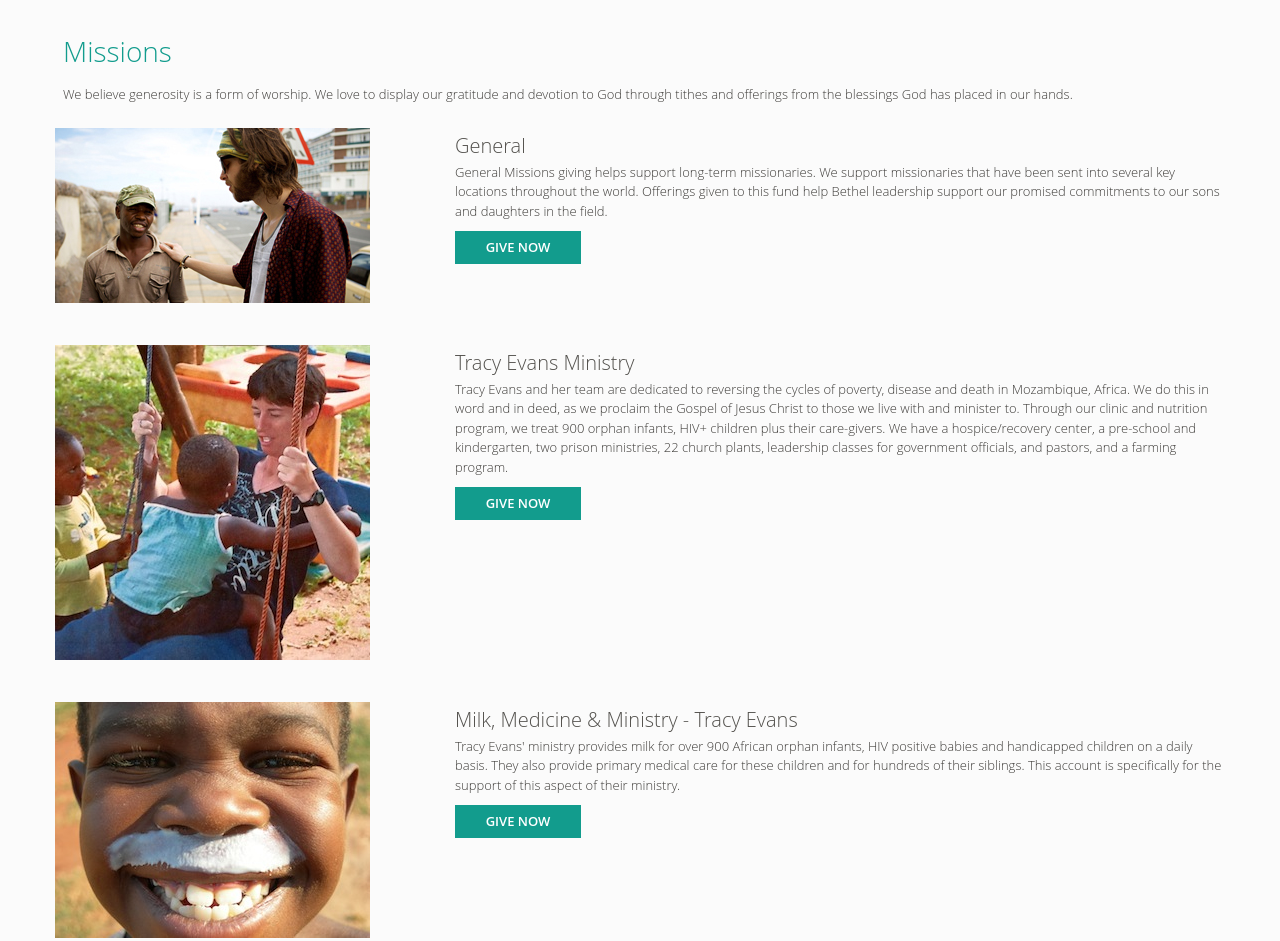
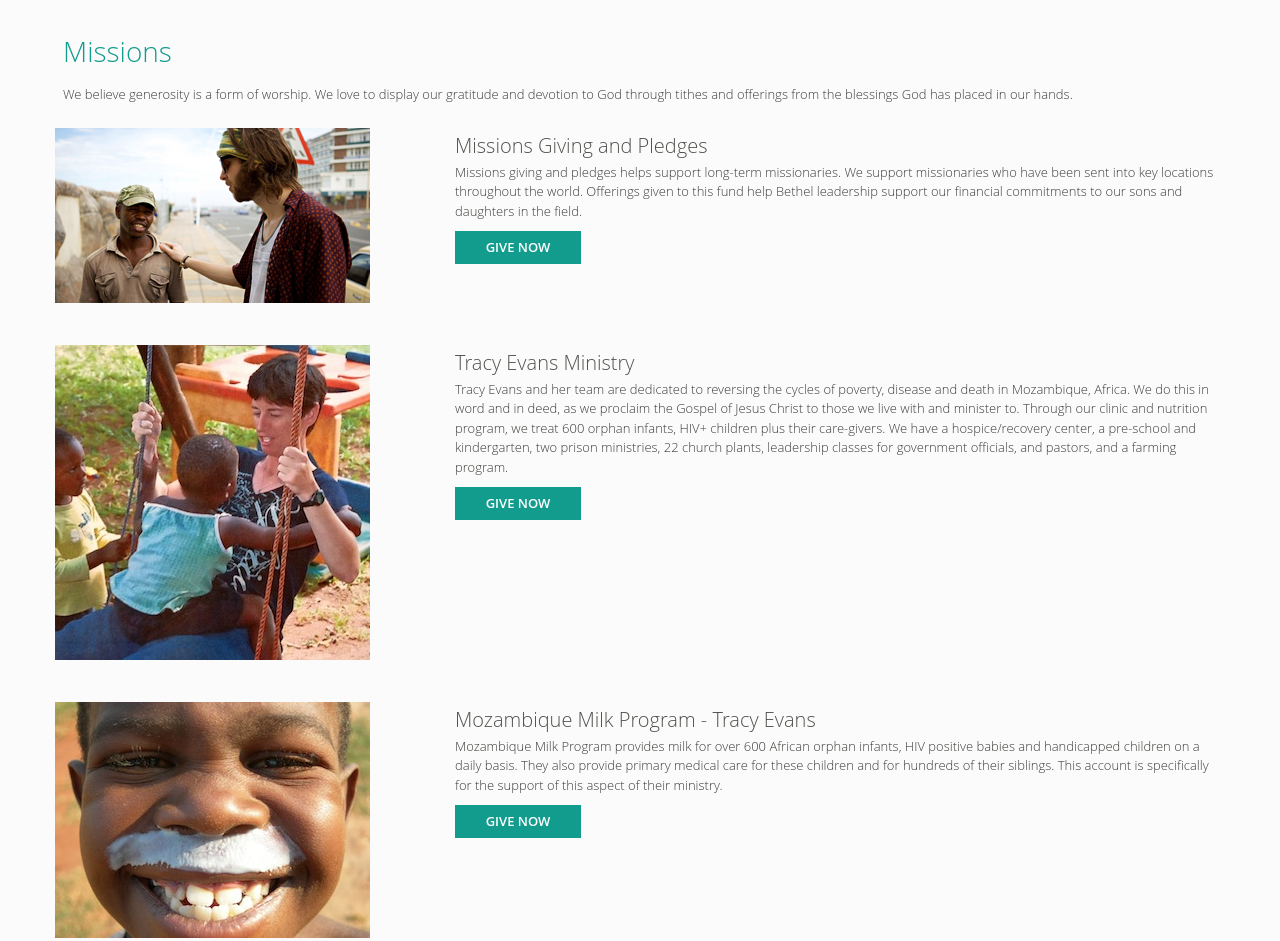
Before and after one commit to ibethel/give, a plain HTML site: page missions.html in a window 1280 px wide. Shown: the part 225-1166 px from the top of the page. Drawn offline with nearby package versions, Linux system fonts and the light colour scheme; a script that the page names is missing.

Commit message:
update missions content

```diff
--- a/missions.html
+++ b/missions.html
@@ -124,8 +124,8 @@
                                 <img src="img/GeneralMissions.jpg" alt="">
                             </div>
                             <div class="span8 info">
-                                <h3>General</h3>
-                                <p>General Missions giving helps support long-term missionaries.  We support missionaries that have been sent into several key locations throughout the world.  Offerings given to this fund help Bethel leadership support our promised commitments to our sons and daughters in the field.</p>
+                                <h3>Missions Giving and Pledges</h3>
+                                <p>Missions giving and pledges helps support long-term missionaries. We support missionaries who have been sent into key locations throughout the world. Offerings given to this fund help Bethel leadership support our financial commitments to our sons and daughters in the field.</p>
                                 <p><a href="/junction.html#missions" class="button">GIVE NOW</a></p>
                             </div>
                         </div>
@@ -135,7 +135,7 @@
                             </div>
                             <div class="span8 info">
                                 <h3>Tracy Evans Ministry</h3>
-                                <p>Tracy Evans and her team are dedicated to reversing the cycles of poverty, disease and death in Mozambique, Africa. We do this in word and in deed, as we proclaim the Gospel of Jesus Christ to those we live with and minister to. Through our clinic and nutrition program, we treat 900 orphan infants, HIV+ children plus their care-givers. We have a hospice/recovery center, a pre-school and kindergarten, two prison ministries, 22 church plants, leadership classes for government officials, and pastors, and a farming program.</p>
+                                <p>Tracy Evans and her team are dedicated to reversing the cycles of poverty, disease and death in Mozambique, Africa. We do this in word and in deed, as we proclaim the Gospel of Jesus Christ to those we live with and minister to. Through our clinic and nutrition program, we treat 600 orphan infants, HIV+ children plus their care-givers. We have a hospice/recovery center, a pre-school and kindergarten, two prison ministries, 22 church plants, leadership classes for government officials, and pastors, and a farming program.</p>
                                 <p><a href="/junction.html#missions" class="button">GIVE NOW</a></p>
                             </div>
                         </div>
@@ -146,8 +146,8 @@
                             </div>
                             <div class="span8 info">
                                 <a name="milk"></a>
-                                <h3>Milk, Medicine & Ministry - Tracy Evans</h3>
-                                <p>Tracy Evans' ministry provides milk for over 900 African orphan infants, HIV positive babies and handicapped children on a daily basis.  They also provide primary medical care for these children and for hundreds of their siblings.  This account is specifically for the support of this aspect of their ministry.</p>
+                                <h3>Mozambique Milk Program - Tracy Evans</h3>
+                                <p>Mozambique Milk Program provides milk for over 600 African orphan infants, HIV positive babies and handicapped children on a daily basis. They also provide primary medical care for these children and for hundreds of their siblings. This account is specifically for the support of this aspect of their ministry.</p>
                                 <p><a href="/junction.html#missions" class="button">GIVE NOW</a></p>
                             </div>
                         </div>
```
